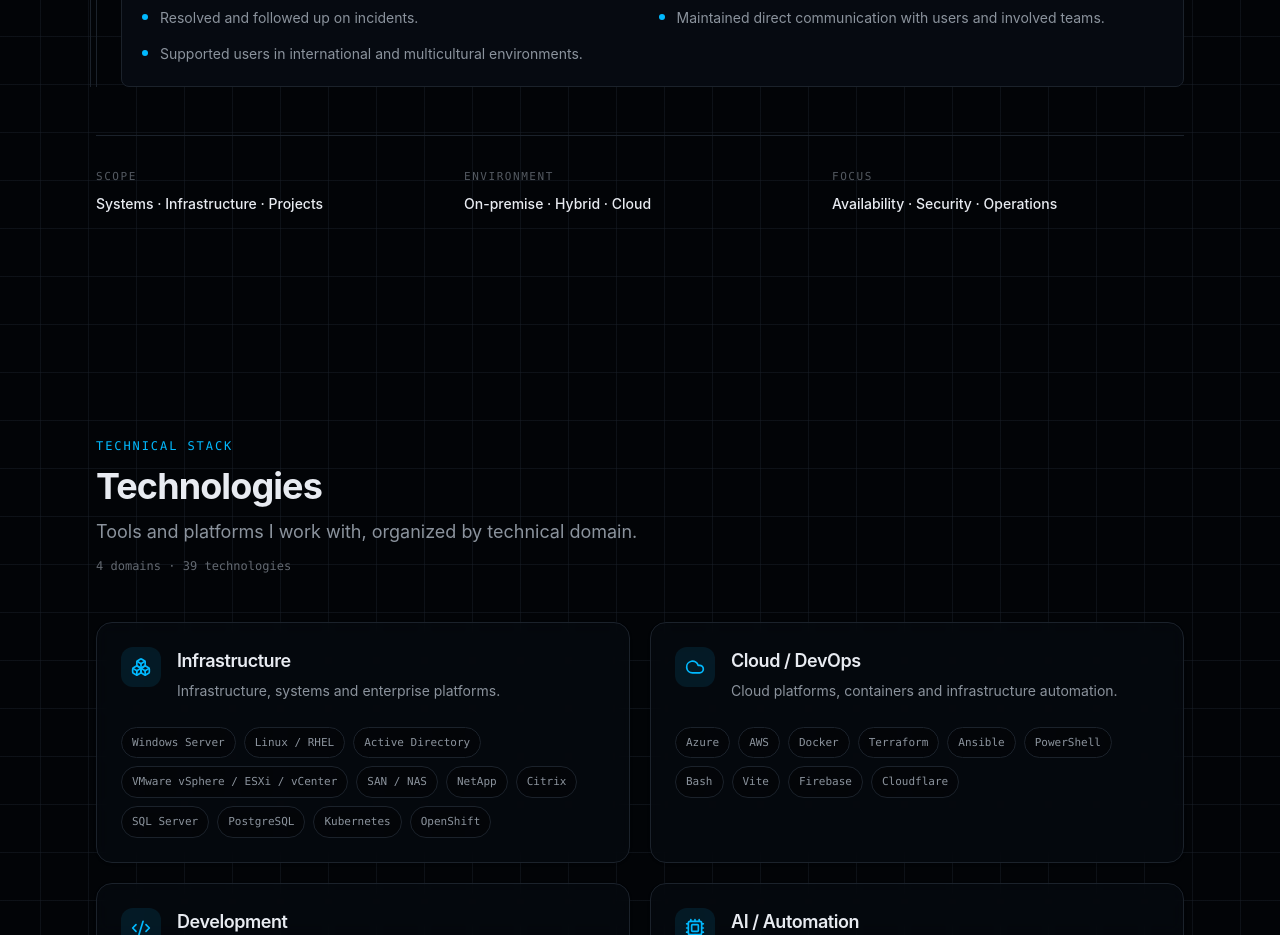
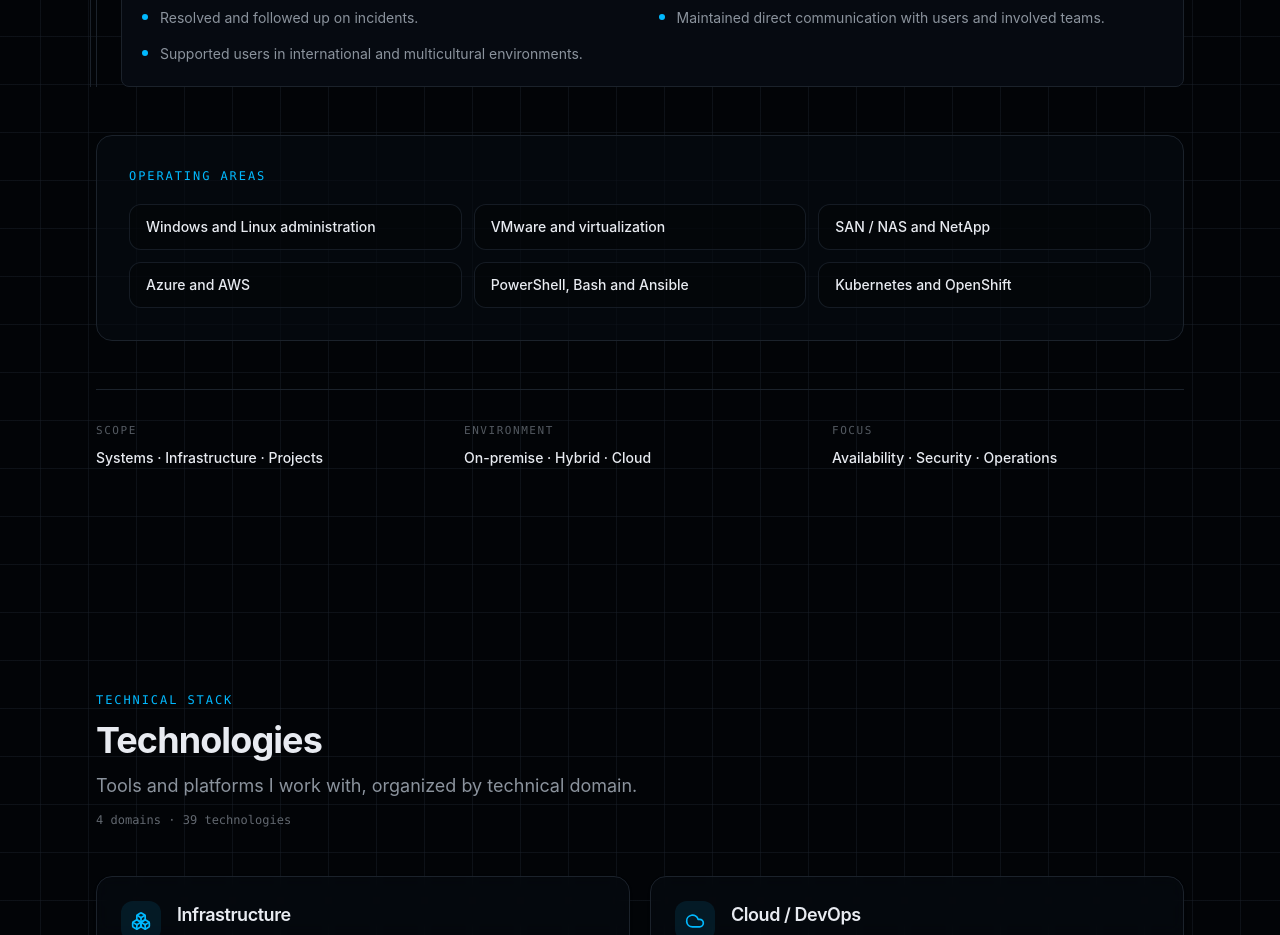
Before and after one commit to raycbn/rayvega, a React (Vite) app: page / in a window 1280 px wide. Shown: the part 7260-8195 px from the top of the page. Built offline with nearby package versions, Linux system fonts and the light colour scheme.

Commit message:
feat(portfolio): deepen experience profile

```diff
--- a/src/components/sections/Experience.tsx
+++ b/src/components/sections/Experience.tsx
@@ -9,6 +9,9 @@
 export function Experience() {
   const { language, t } = useLanguage()
   const experiences = getExperienceCopy(language)
+  const operatingAreas = language === 'es'
+    ? ['Administración Windows y Linux', 'VMware y virtualización', 'SAN / NAS y NetApp', 'Azure y AWS', 'PowerShell, Bash y Ansible', 'Kubernetes y OpenShift']
+    : ['Windows and Linux administration', 'VMware and virtualization', 'SAN / NAS and NetApp', 'Azure and AWS', 'PowerShell, Bash and Ansible', 'Kubernetes and OpenShift']
 
   return (
     <Section id="experience">
@@ -73,7 +76,22 @@
             </motion.div>
           ))}
         </Timeline>
-      </div>      <div className="mt-12 grid gap-4 border-t border-border pt-8 sm:grid-cols-3">
+      </div>
+
+      <div className="mt-12 rounded-2xl border border-border bg-card/60 p-6 sm:p-8">
+        <p className="font-mono text-xs uppercase tracking-[0.16em] text-accent">
+          {language === 'es' ? 'Áreas operativas' : 'Operating areas'}
+        </p>
+        <div className="mt-5 grid gap-3 sm:grid-cols-2 lg:grid-cols-3">
+          {operatingAreas.map((area) => (
+            <div key={area} className="rounded-xl border border-border/80 bg-background/50 px-4 py-3 text-sm font-medium text-foreground">
+              {area}
+            </div>
+          ))}
+        </div>
+      </div>
+
+      <div className="mt-12 grid gap-4 border-t border-border pt-8 sm:grid-cols-3">
         {[
           [t.experience.scope, t.experience.scopeValue],
           [t.experience.environment, t.experience.environmentValue],
```
